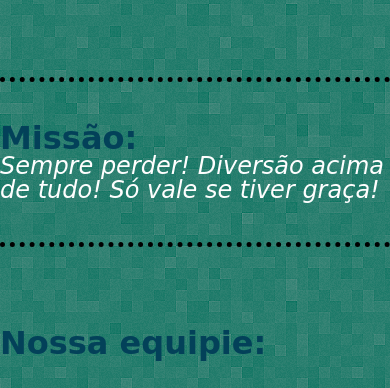
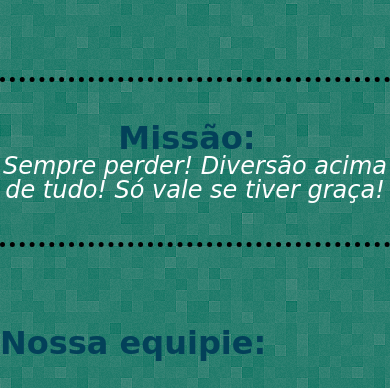
Before and after one commit to ThiagoZambelli/Site-s.d.s-primeira-versao, a plain HTML site: page quem_somos.html in a window 390 px wide. Shown: the part 920-1308 px from the top of the page. Drawn offline with Linux system fonts and the light colour scheme; a web font is replaced by a local one.

Commit message:
correção de responsividade

```diff
--- a/header_foolder.css
+++ b/header_foolder.css
@@ -107,5 +107,9 @@ header{
 		font-size: 1em;
 		width: auto;
 	}
-
+	.missao{
+		text-align: center;
+		font-size: 1rem;
+		padding: 0 1em 0 1em;
+	}
 }
```
